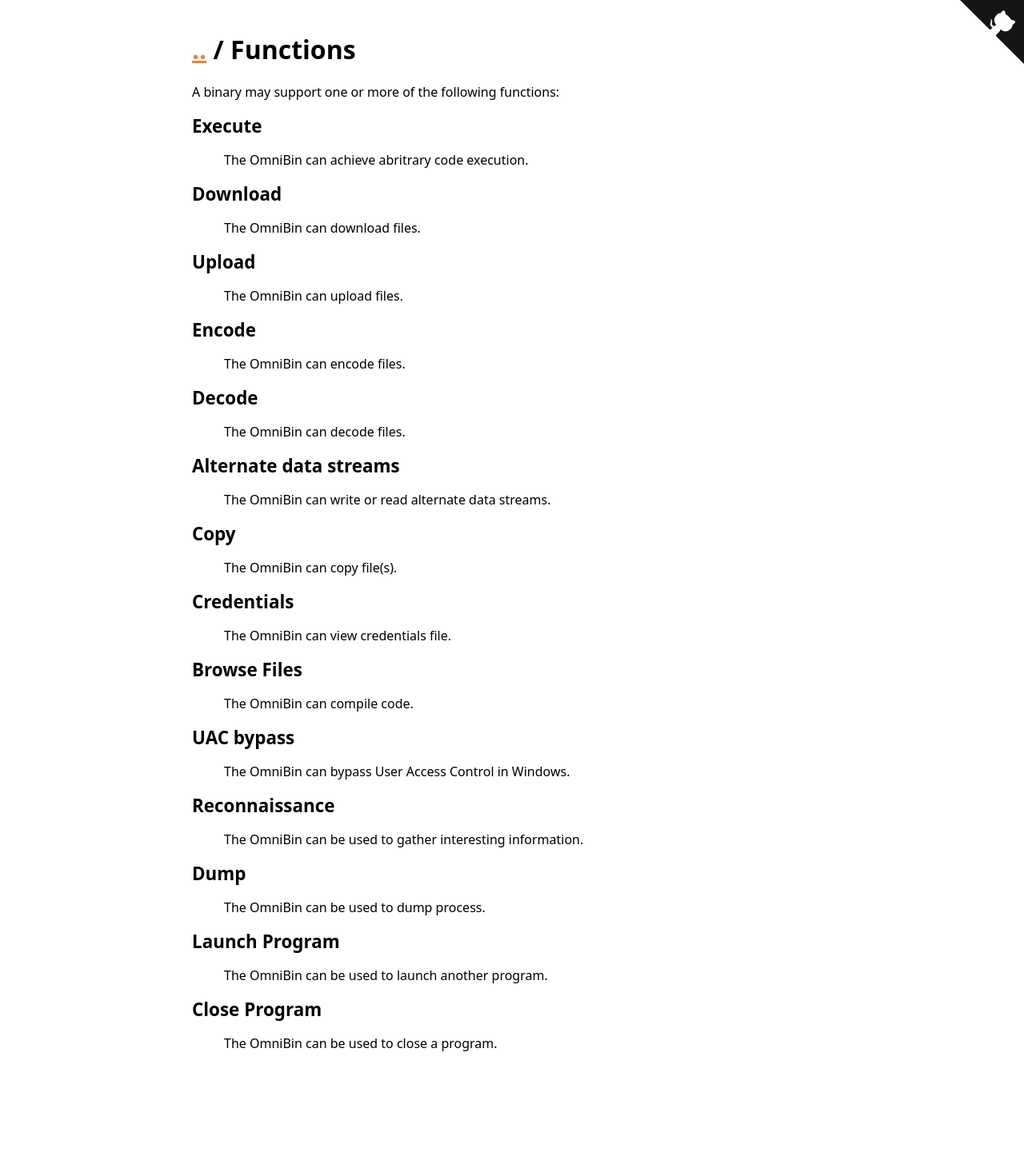
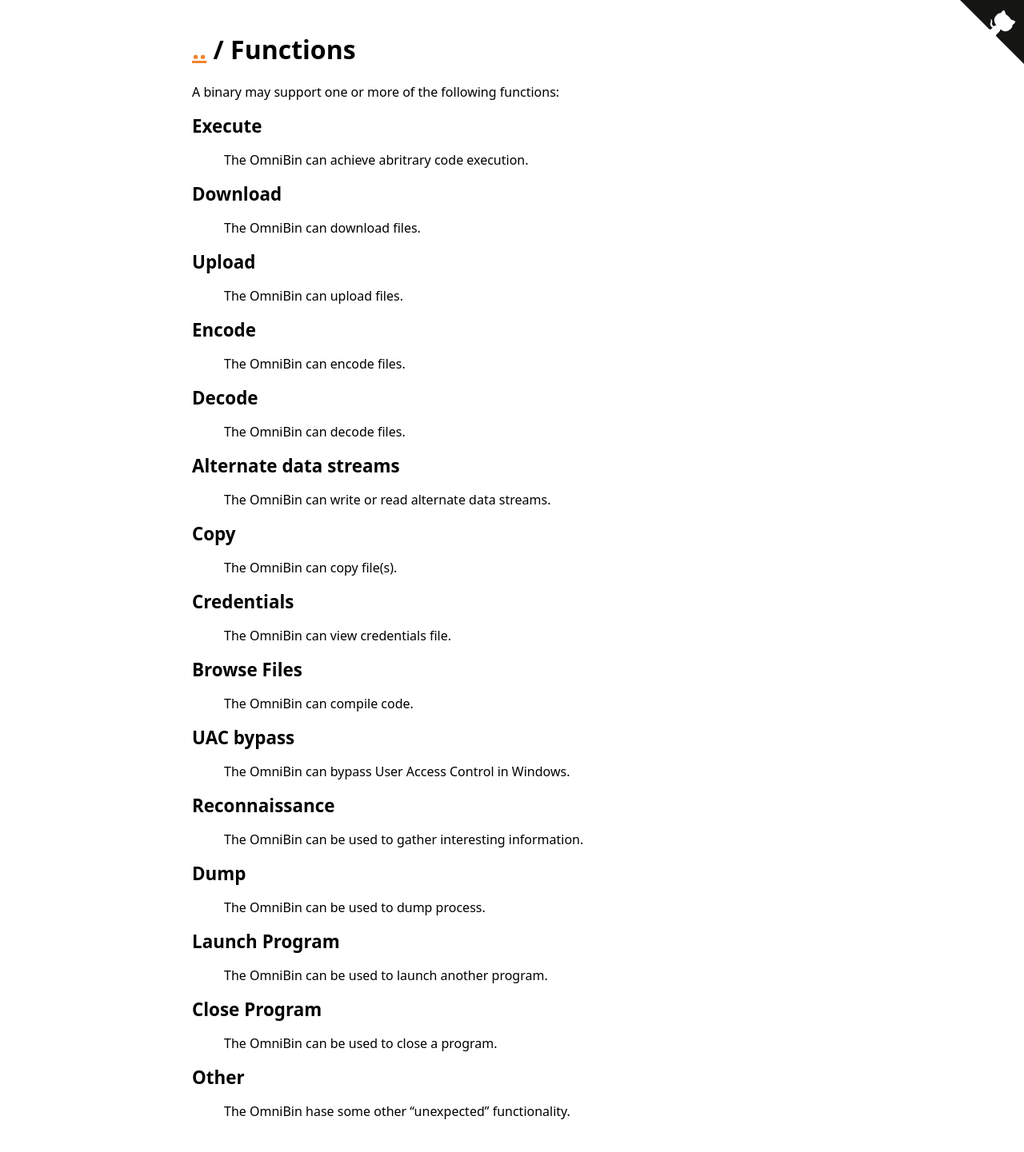
Before and after one commit to OmniBins/OmniBins.github.io, a Jekyll site: the page built from functions.md, in a window 1280 px wide. Shown: the whole page at 80% size. Built offline with Jekyll 4.4.1, drawn with Linux system fonts in a browser that asks for light colours; before the commit the page ends 1356 px from its top, so only the background shows below that.

Commit message:
Added new functionality

```diff
--- a/_data/functions.yml
+++ b/_data/functions.yml
@@ -73,3 +73,8 @@ close program:
   label: Close Program
   description: |
     The OmniBin can be used to close a program.
+
+Other:
+  label: Other
+  description: |
+    The OmniBin hase some other "unexpected" functionality.
```
